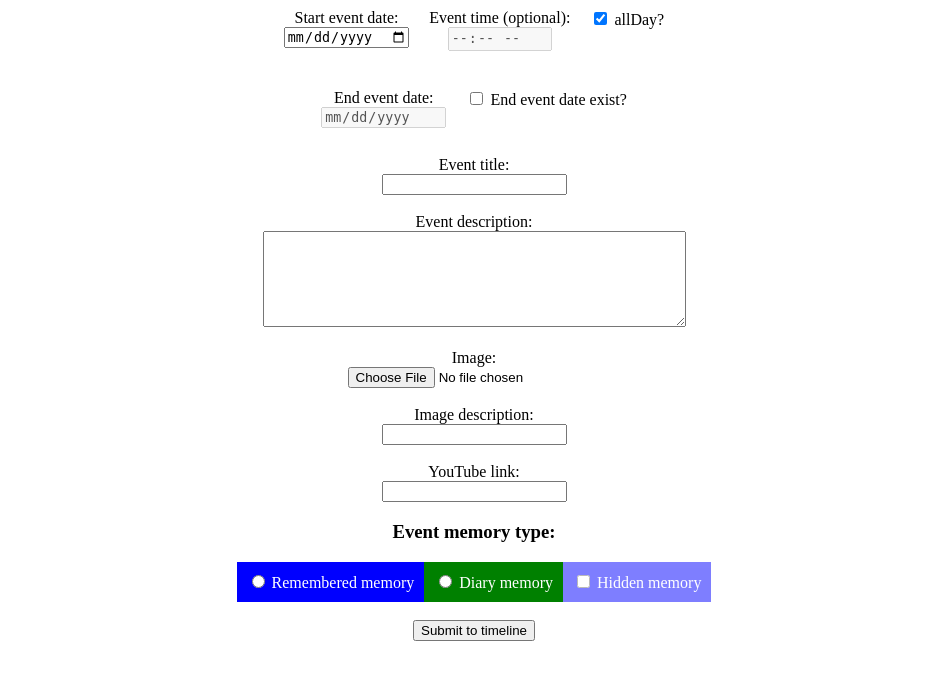
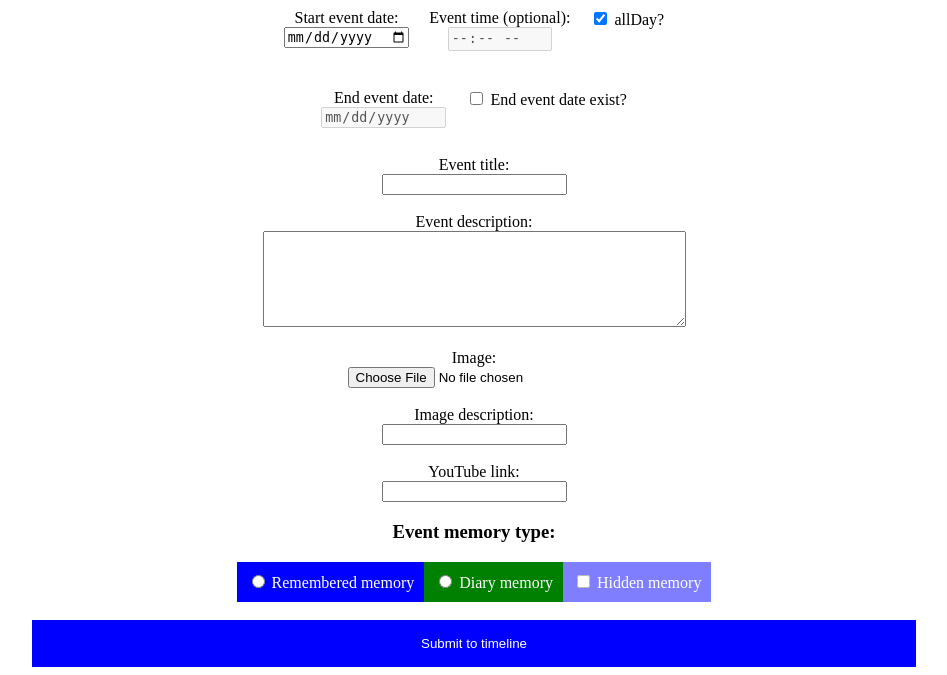
Before and after one commit to EphraimB/ephraim-becker, a PHP site: page /admin/timeline/addEvent/ in a window 1280 px wide. Shown: the part 195-870 px from the top of the page, without its empty margins (166-1113 px from the left). Before the commit the page ends 836 px from the top, so only its background shows below. Run offline with PHP 8.4, Linux system fonts and the light colour scheme; a stand-in replaces the project's code that opens the database connection.

Commit message:
Disabled submit button in edit event page. #22

```diff
--- a/admin/timeline/addEvent/css/style.css
+++ b/admin/timeline/addEvent/css/style.css
@@ -20,3 +20,21 @@
 .hidden-memory {
   opacity: 0.5;
 }
+
+input[type=submit] {
+  background-color: blue;
+  color: white;
+  border: 0;
+  padding: 16px 32px;
+  width: 100%;
+  cursor: pointer;
+}
+
+input[type=submit]:hover {
+  background-color: lightblue;
+}
+
+input[type=submit][disabled=disabled] {
+  background-color: lightblue;
+  cursor: not-allowed;
+}
--- a/admin/timeline/addEvent/index.php
+++ b/admin/timeline/addEvent/index.php
@@ -103,7 +103,8 @@
           </div>
         </div>
         <br />
-        <input type="submit" value="Submit to timeline" />
+        <input type="submit" id="submit" value="Submit to timeline" disabled />
+        <br />
       </form>
     </main>
     <script src="../../../js/script.js"></script>
--- a/admin/timeline/addEvent/js/script.js
+++ b/admin/timeline/addEvent/js/script.js
@@ -6,6 +6,7 @@ var timezone = document.getElementById("timezone");
 var timezoneOffset = document.getElementById("timezoneOffset");
 
 var endEventDate = document.getElementById("endEventDate");
+var submit = document.getElementById("submit");
 
 
 allDay.onchange = function() {
@@ -19,4 +20,6 @@ endEventDateExist.onchange = function() {
 eventDate.onchange = function() {
   timezone.value = new Date().toLocaleTimeString('en-us',{timeZoneName:'short'}).split(' ')[2];
   timezoneOffset.value = new Date().getTimezoneOffset()*60;
+
+  submit.disabled = false;
 }
```
